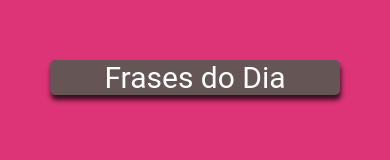
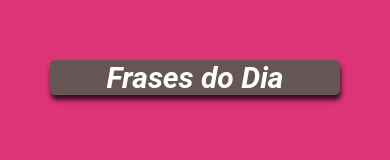
Before and after one commit to Mateusas3s/projects-react-native, a React Native app in the folder app2/: screen / in a window 390 px wide. Shown: the top 160 px of the page. Built offline with nearby package versions, Linux system fonts and the light colour scheme.

Commit message:
addinig more styles

```diff
--- a/app2/App.js
+++ b/app2/App.js
@@ -1,24 +1,16 @@
 import React from 'react';
 import { StyleSheet, Text, View } from 'react-native';
 
-export default class App extends React.Component {
-  render() {
-    return (
-      <View style={styles.container}>
-        <Text style={styles.text} >Frases do Dia</Text>
-      </View>
-    );
-  }
-}
-
 const styles = StyleSheet.create({
-  container: {
+  styleView: {
     flex: 1,
     backgroundColor: '#d37',
   },
-  text: {
+  styleText: {
     fontSize: 30,
     fontFamily: 'Roboto',
+    fontWeight: 'bold',
+    fontStyle: 'italic',
     textAlign: 'center',
     textAlignVertical: 'center',
     color: '#fff',
@@ -32,3 +24,13 @@ const styles = StyleSheet.create({
     shadowRadius: 5,
   }
 });
+
+export default class App extends React.Component {
+  render() {
+    return (
+      <View style={styles.styleView}>
+        <Text style={styles.styleText}>Frases do Dia</Text>
+      </View>
+    );
+  }
+}
```
